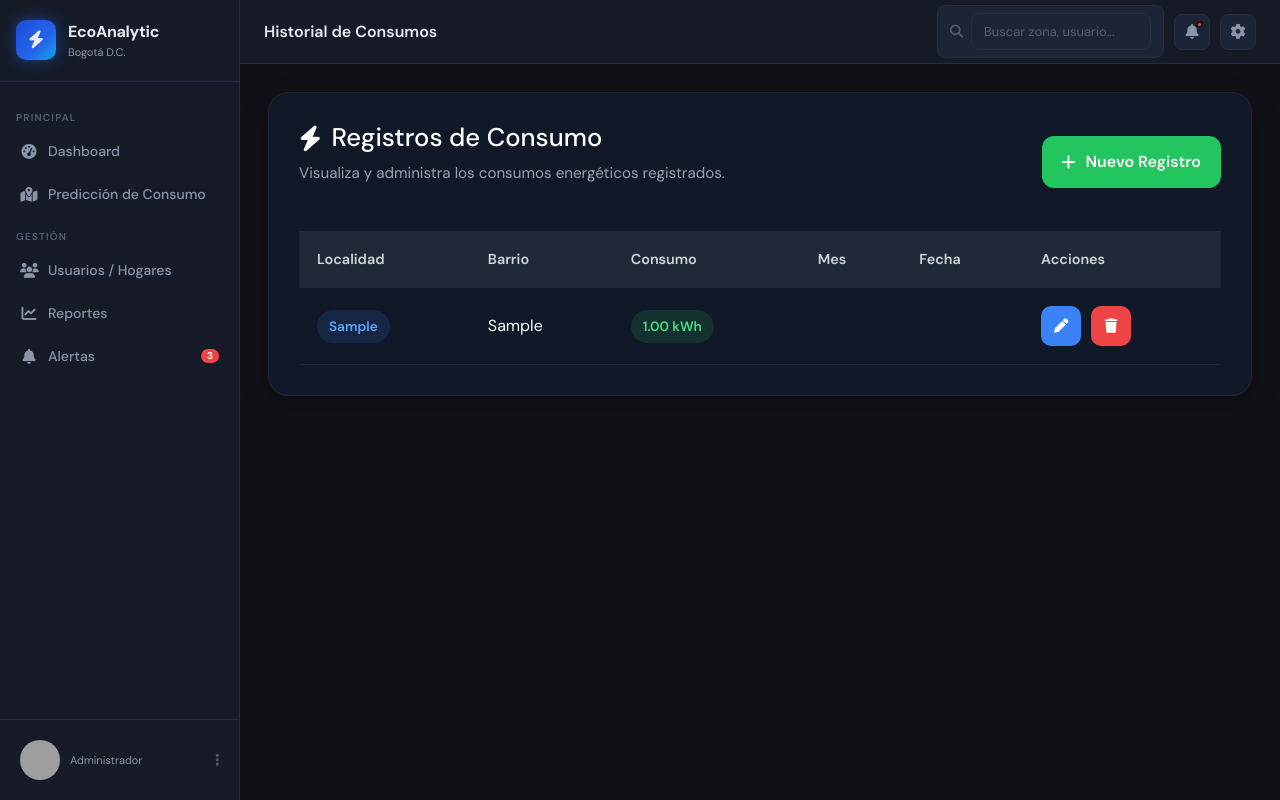
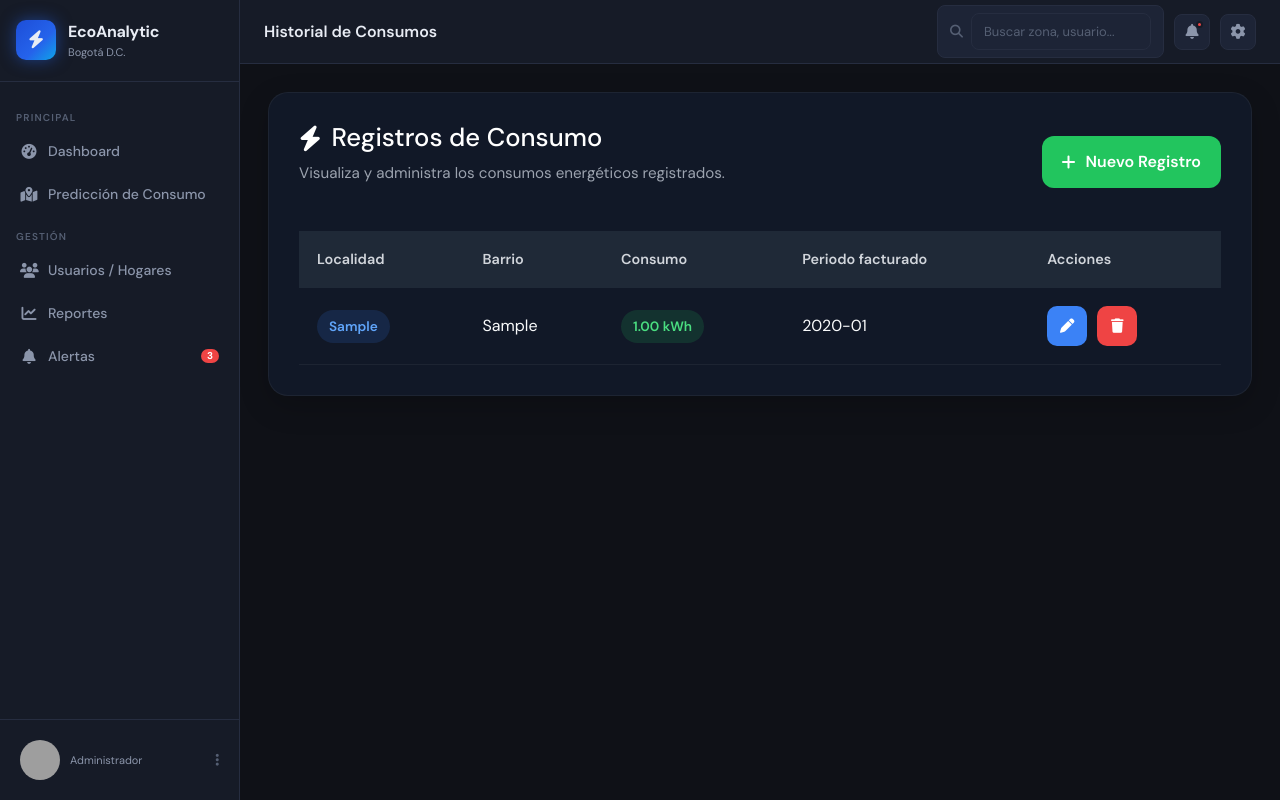
Before and after one commit to chriselmono/EcoAnalytic, a Flask app: page /consumos in a window 1280 px wide. Run offline with Flask 3, Linux system fonts and the light colour scheme; the visitor is signed in with stand-in values (Sample User, id 1); tables that the repository leaves empty hold one stand-in row (values such as "Sample post"); some libraries are stand-ins or nearby versions; grey boxes are pictures that could not be loaded.

Commit message:
Show billing period in consumption history

```diff
--- a/app/templates/historialConsumo.html
+++ b/app/templates/historialConsumo.html
@@ -42,8 +42,7 @@ Historial de Consumos
                     <th>Localidad</th>
                     <th>Barrio</th>
                     <th>Consumo</th>
-                    <th>Mes</th>
-                    <th>Fecha</th>
+                    <th>Periodo facturado</th>
                     <th>Acciones</th>
                 </tr>
             </thead>
@@ -70,9 +69,9 @@ Historial de Consumos
                         </span>
                     </td>
 
-                    <td data-label="mes">{{ consumo.mes }}</td>
-
-                    <td data-label="fecha">{{ consumo.fecha }}</td>
+                    <td data-label="periodo facturado">
+                        {{ consumo.periodo_consumo.strftime('%Y-%m') if consumo.periodo_consumo else 'Sin periodo' }}
+                    </td>
 
                     <td data-label="acciones">
 
```
